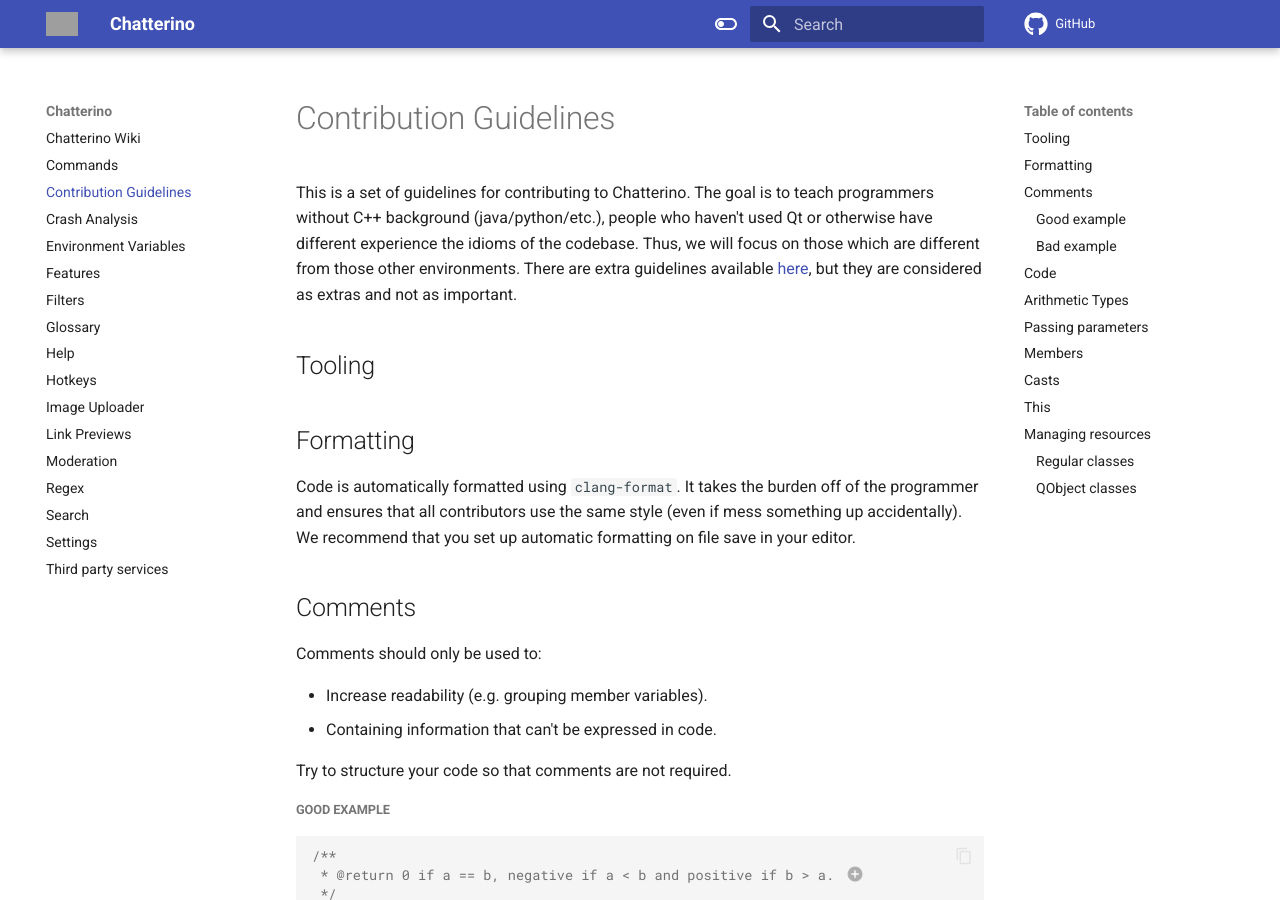
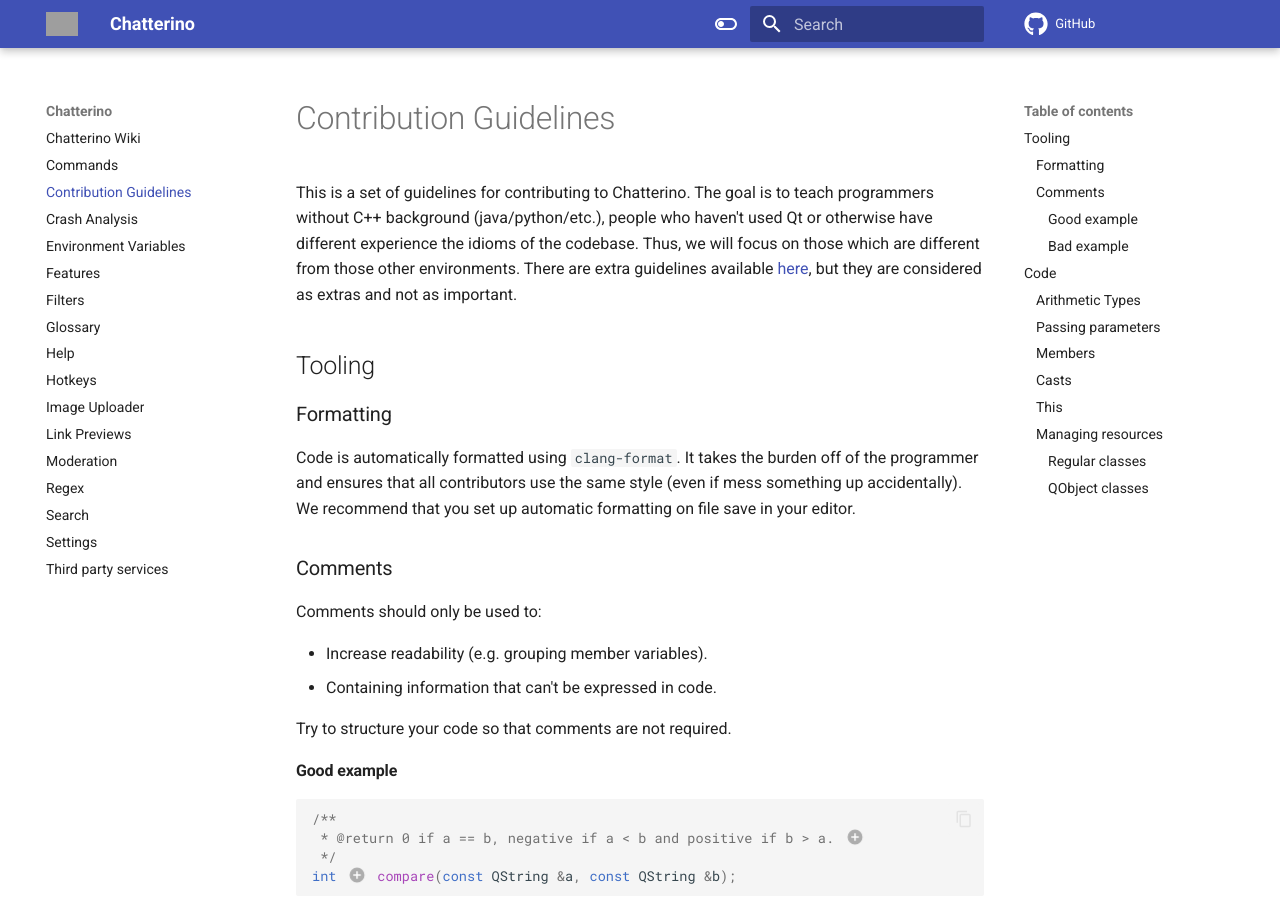
Before and after one commit to Chatterino/wiki, an MkDocs documentation site: the page built from docs/Contributing for Developers.md, in a window 1280 px wide and 900 px high. Built offline with MkDocs 1.6.1 and Material for MkDocs 9.7.7, drawn with Linux system fonts in a browser that asks for light colours; comment, search, counter and statistics services are not loaded; grey boxes are pictures that could not be loaded.

Commit message:
fix: TOC hierarchy

````diff
--- a/docs/Contributing for Developers.md
+++ b/docs/Contributing for Developers.md
@@ -4,11 +4,11 @@
 
 ## Tooling
 
-## Formatting
+### Formatting
 
 Code is automatically formatted using `clang-format`. It takes the burden off of the programmer and ensures that all contributors use the same style (even if mess something up accidentally). We recommend that you set up automatic formatting on file save in your editor.
 
-## Comments
+### Comments
 
 Comments should only be used to:
 
@@ -17,7 +17,7 @@
 
 Try to structure your code so that comments are not required.
 
-##### Good example
+#### Good example
 
 ```cpp
 /**
@@ -29,7 +29,7 @@
 1. You can't know this from the function signature, so it's good to clarify this.
 2. Even better: Return a "strong ordering" type (but we don't have such a type right now).
 
-##### Bad example
+#### Bad example
 
 ```cpp
 /*
@@ -46,7 +46,7 @@
 
 ## Code
 
-## Arithmetic Types
+### Arithmetic Types
 
 Arithmetic types (like char, short, int, long, float and double), bool, and pointers are NOT initialized by default in C++. They keep whatever value is already at their position in the memory. This makes debugging harder and is unpredictable, so we initialize them to zero by using `{}` after their name when declaring them.
 
@@ -78,7 +78,7 @@
 8. ⚠ Random value. Derefenrencing this will likely segfault.
 9. Unnecessary `{}` as the default constructor will be called even without `{}`.
 
-## Passing parameters
+### Passing parameters
 
 The way a parameter is passed signals how it is going to be used inside of the function. C++ doesn't have multiple return values so there is "out parameters" (reference to a variable that is going to be assigned inside of the function) to simulate multiple return values.
 
@@ -141,7 +141,7 @@
 
 Generally the lowest level of requirement should be used e.g. passing `Channel&` instead of `std::shared_ptr<Channel>&` (aka `ChannelPtr`) if possible.
 
-## Members
+### Members
 
 All functions names are in `camelCase`. _Private_ member variables are in `camelCase_` (note the underscore at the end). We don't use the `get` prefix for getters. We mark functions as `const` [if applicable](https://stackoverflow.com/questions/751681/meaning-of-const-last-in-a-function-declaration-of-a-class).
 
@@ -174,7 +174,7 @@
 6. Private methods **don't** have a `_` suffix.
 7. Free standing functions start lowercase as well.
 
-## Casts
+### Casts
 
 -   **Avoid** c-style casts: `(type)variable`.
 -   Instead use explicit type casts: `type(variable)`
@@ -210,7 +210,7 @@
 5. `reinterpret_cast` is required very rarely.
 6. **Avoid** C-style casts.
 
-## This
+### This
 
 Always use `this` to refer to instance members to make it clear where we use either locals or members.
 
@@ -236,16 +236,16 @@
 
 1. It's unclear if it's a local or member variable, especially if the method is more complex.
 
-## Managing resources
+### Managing resources
 
-##### Regular classes
+#### Regular classes
 
 Keep the element on the stack if possible. If you need a pointer or have complex ownership you should use one of these classes:
 
 -   Use `std::unique_ptr` if the resource has a single owner.
 -   Use `std::shared_ptr` if the resource has multiple owners.
 
-##### QObject classes
+#### QObject classes
 
 -   Use the [object tree](https://doc.qt.io/qt-5/objecttrees.html#) to manage lifetime where possible. Objects are destroyed when their parent object is destroyed.
 -   If you have to explicitly delete an object use `variable->deleteLater()` instead of `delete variable`. This ensures that it will be deleted on the correct thread.
````
